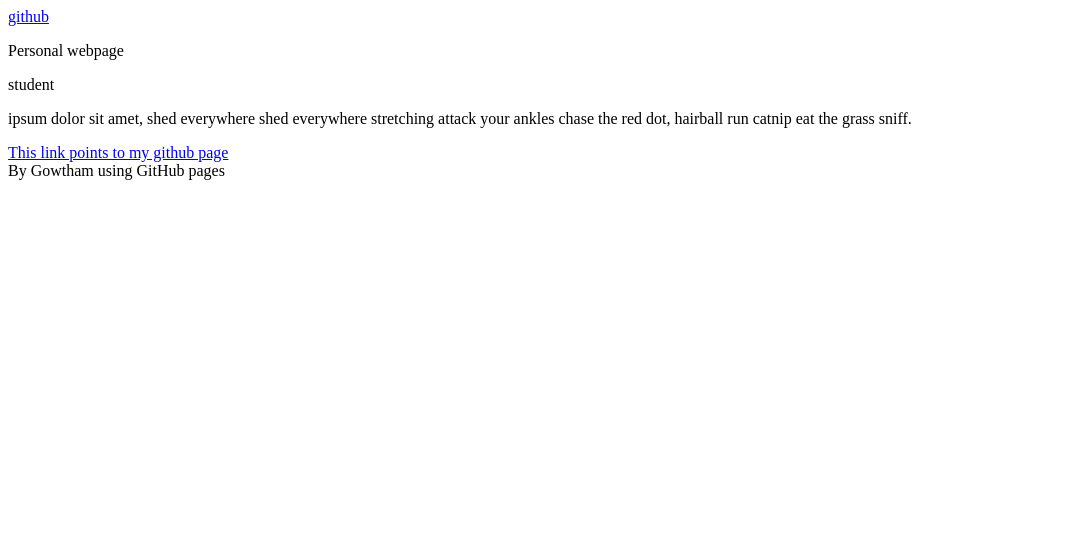
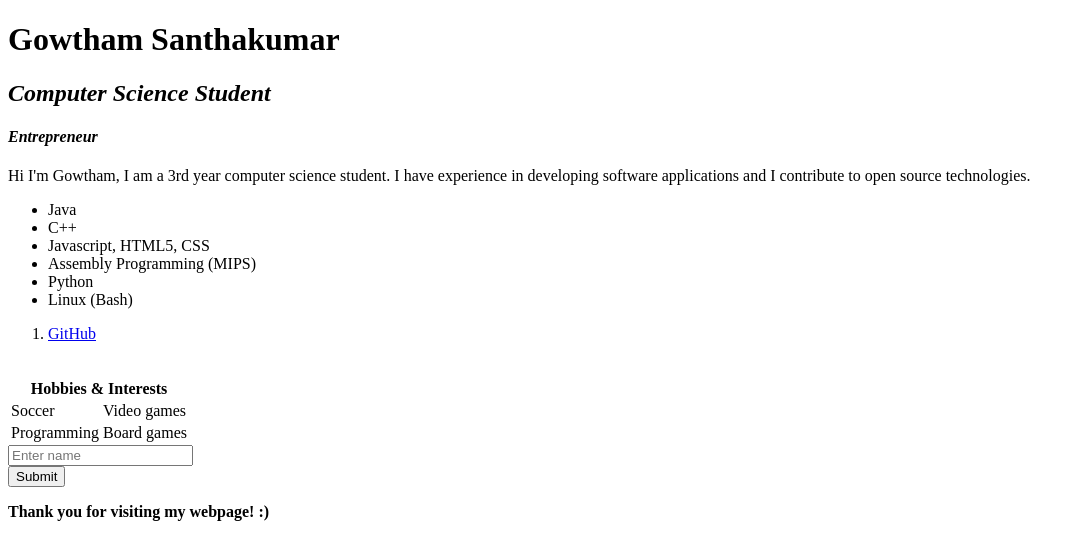
Before and after one commit to GowthamSk1/Personal_Webpage, a plain HTML site: page index.html in a window 1280 px wide. Shown: the whole page, without its empty margins (0-1085 px from the left). Drawn offline with Linux system fonts and the light colour scheme.

Commit message:
done with requirements_personal_webpage

```diff
--- a/index.html
+++ b/index.html
@@ -5,20 +5,66 @@
   <meta name="viewport" content="width=device-width, initial-scale=1.0">
   <title>Gowtham's personal webpage</title>
 </head>
+
 <main>
-  <a href = "#github_" target = "_blank">github</a>
-  <p>Personal webpage </p>
-  <p>student</p>
-  <!--- added an img for my weppage-->
+  <h1>Gowtham Santhakumar</h1>
+  <h2> <i> Computer Science Student </i></h2>
+  <h4> <i>Entrepreneur </i></h4>
 </main>
-<!---<h1> Hello!</h1>
-<h2> This is heading two </h2>
-<h3> This is heading 3 and so on.....</h3> -->
-<!---THIS IS A COMMENT!-->
 <body>
-  <p>ipsum dolor sit amet, shed everywhere shed everywhere stretching attack your ankles chase the red dot, hairball run catnip eat the grass sniff.</p>
-  <!--<img src = "https://i.ytimg.com/vi/acm9dCI5_dc/maxresdefault.jpg" alt = "cat"> -->
-  <a id = "github" href = "https://github.com/GowthamSk1"> This link points to my github page</a>
+  <!------ INTRO ----------------------->
+  <div class = "Introduction">
+  <p> Hi I'm Gowtham, I am a 3rd year computer science student. I have experience in developing software applications and I contribute to open source technologies. </p>
+  </div>
+  <!------ SKILLS ----------------------->
+  <div class = "Skills">
+  <ul>
+    <li> Java </li>
+    <li> C++</li>
+    <li> Javascript, HTML5, CSS</li>
+    <li> Assembly Programming (MIPS) </li>
+    <li> Python </li>
+    <li> Linux (Bash) </li>
+  </ul>
+  </div>
+<!------ EXTERNAL LINKS ----------------------->
+  <div class = "external">
+    <ol>
+      <li><a href = "https://github.com/GowthamSk1"> GitHub </a></li>
+    </ol>
+    <img src = "">  <!---add image here-->
+  </div>
+<!------ THIS CREATES A TABLE ----------------------->
+  <div  class = "table">
+  <table>
+    <thead>
+      <tr>
+        <th colspan="2"> Hobbies & Interests </th>
+      </tr>
+    </thead>
+    <tbody>
+      <tr>
+        <td> Soccer </td>
+        <td> Video games </td>
+      </tr>
+      <tr>
+        <td> Programming </td>
+        <td> Board games </td>
+      </tr>
+    </tbody>
+  </table>
+  </div>
+  <!------ THIS GETS USER INPUT ----------------------->
+  <div class = "userInput">
+    <form action = "" method="GET" class = "form-example">
+        <div class = "form-example">
+          <input type="text" placeholder="Enter name" name="name" id = "name" required>
+        </div>
+        <div class = "form-example">
+          <button type="submit"> Submit </button>
+        </div>
+    </form>
+  </div>
+    <p> <b> Thank you for visiting my webpage! :) </b></p>
 </body>
-<footer> By Gowtham using GitHub pages</footer>
 </html>
```
